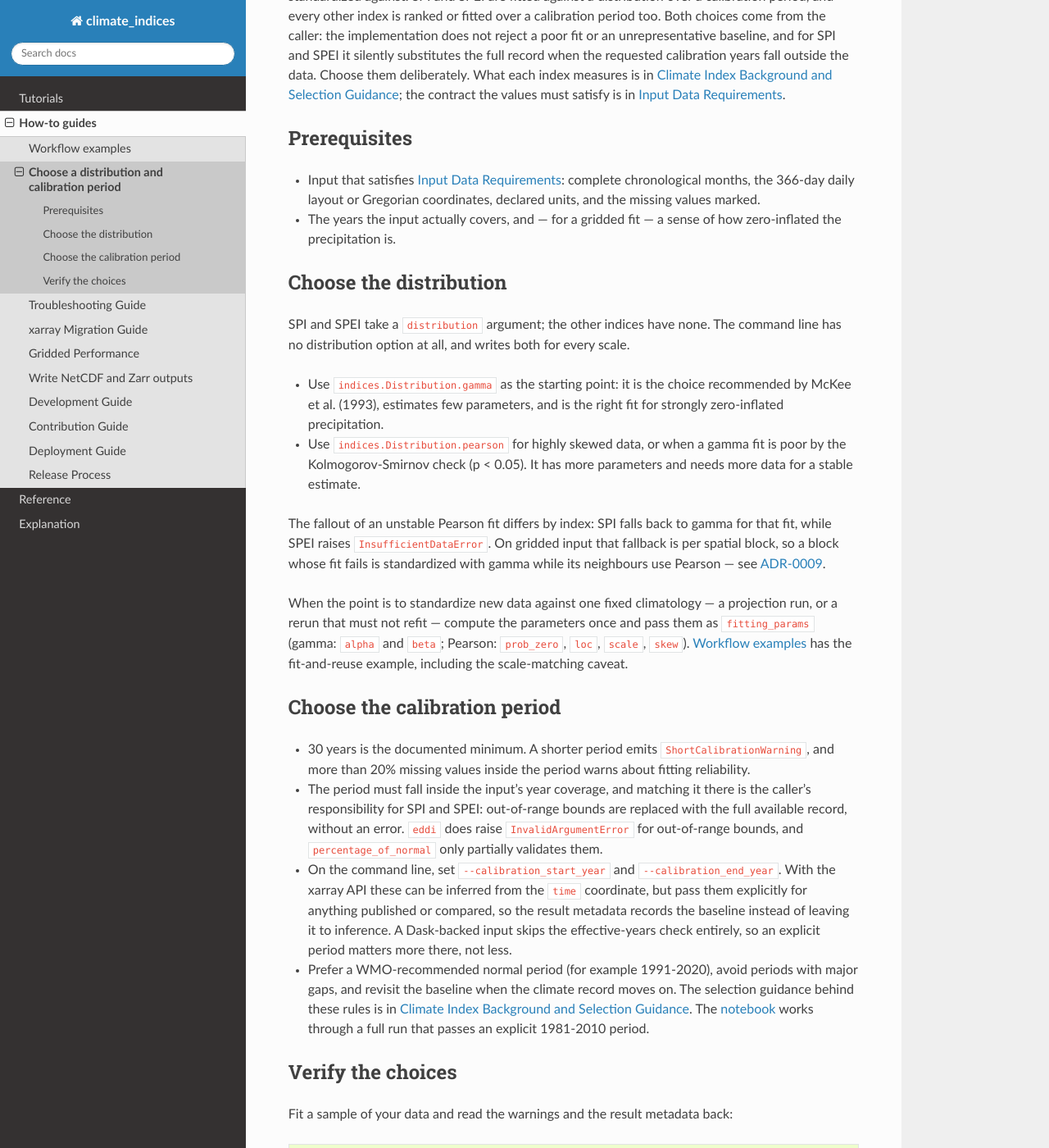
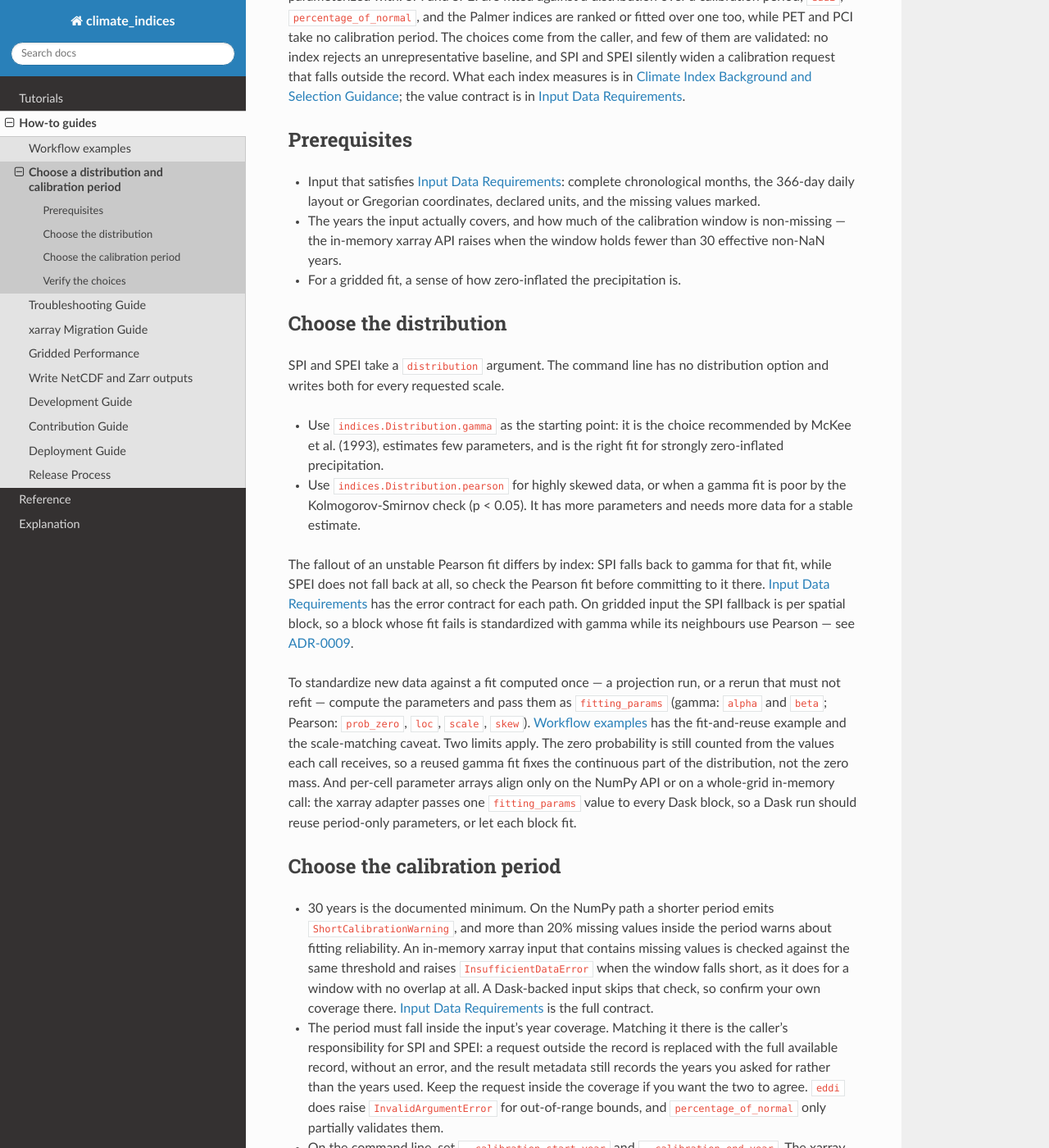
Before and after one commit to monocongo/climate_indices, a Sphinx documentation site: the page built from docs/choosing-parameters.md, in a window 1280 px wide and 1400 px high, scrolled down 200 px. Shown: the whole window at 82% size. Built offline with Sphinx 7.4.7 and the Read the Docs theme 3.1.0, drawn with Linux system fonts in a browser that asks for light colours; some of the changed text lies outside the part shown.

Commit message:
docs(how-to): correct claims found in review (#995)
Review of the new guides found several statements that the code does not
support, plus two over-generalizations. All are documentation fixes; no
behavior changes.

- In-memory xarray inputs with missing values raise InsufficientDataError when
  the calibration window holds fewer than 30 effective non-NaN years, and for a
  non-overlapping window; they do not only warn, and they do not silently widen.
- The result metadata records the requested calibration years, not the years a
  widened fit used, so the guide no longer implies the two always agree.
- SPEI's Pearson path is described by its policy (no gamma fallback) rather than
  by one exception type, since insufficient non-zero values and failed L-moment
  fits raise different errors.
- Reused gamma fitting parameters fix the continuous part of the distribution
  only: the zero probability is still counted from the values each call receives.
- Per-cell fitting parameters align on the NumPy API and whole-grid in-memory
  calls only; the xarray adapter passes one value to every Dask block.
- The command-line file-name pattern is scoped to SPI and SPEI; PNP, PET, and the
  Palmer indices use their own variable names, and a CLI NetCDF records no
  distribution or calibration provenance beyond long_name and the file name.
- The `zarr` package is named as a prerequisite, and the Zarr example states that
  it creates a store rather than replacing one.

````diff
--- a/docs/choosing-parameters.md
+++ b/docs/choosing-parameters.md
@@ -1,27 +1,28 @@
 # Choose a distribution and calibration period
 
 Goal: pick a distribution and calibration period deliberately, and read back what
-a result was standardized against. SPI and SPEI are fitted against a distribution
-over a calibration period, and every other index is ranked or fitted over a
-calibration period too. Both choices come
-from the caller: the implementation does not reject a poor fit or an
-unrepresentative baseline, and for SPI and SPEI it silently substitutes the full
-record when the requested calibration years fall outside the data. Choose them
-deliberately. What each index measures is in {doc}`algorithms`; the contract the
-values must satisfy is in {doc}`data_requirements`.
+a run was parameterized with. SPI and SPEI are fitted against a distribution over
+a calibration period; `eddi`, `percentage_of_normal`, and the Palmer indices are
+ranked or fitted over one too, while PET and PCI take no calibration period. The
+choices come from the caller, and few of them are validated: no index rejects an
+unrepresentative baseline, and SPI and SPEI silently widen a calibration request
+that falls outside the record. What each index measures is in {doc}`algorithms`;
+the value contract is in {doc}`data_requirements`.
 
 ## Prerequisites
 
 - Input that satisfies {doc}`data_requirements`: complete chronological months, the
   366-day daily layout or Gregorian coordinates, declared units, and the missing
   values marked.
-- The years the input actually covers, and — for a gridded fit — a sense of how
-  zero-inflated the precipitation is.
+- The years the input actually covers, and how much of the calibration window is
+  non-missing — the in-memory xarray API raises when the window holds fewer than
+  30 effective non-NaN years.
+- For a gridded fit, a sense of how zero-inflated the precipitation is.
 
 ## Choose the distribution
 
-SPI and SPEI take a `distribution` argument; the other indices have none. The
-command line has no distribution option at all, and writes both for every scale.
+SPI and SPEI take a `distribution` argument. The command line has no distribution
+option and writes both for every requested scale.
 
 - Use `indices.Distribution.gamma` as the starting point: it is the choice
   recommended by McKee et al. (1993), estimates few parameters, and is the right
@@ -31,33 +32,44 @@
   needs more data for a stable estimate.
 
 The fallout of an unstable Pearson fit differs by index: SPI falls back to gamma
-for that fit, while SPEI raises `InsufficientDataError`. On gridded input that
-fallback is per spatial block, so a block whose fit fails is standardized with
-gamma while its neighbours use Pearson — see
+for that fit, while SPEI does not fall back at all, so check the Pearson fit
+before committing to it there. {doc}`data_requirements` has the error contract
+for each path. On gridded input the SPI fallback is per spatial block, so a block
+whose fit fails is standardized with gamma while its neighbours use Pearson — see
 [ADR-0009](adr/0009-spatial-block-declaration.md).
 
-When the point is to standardize new data against one fixed climatology — a
-projection run, or a rerun that must not refit — compute the parameters once and
-pass them as `fitting_params` (gamma: `alpha` and `beta`; Pearson: `prob_zero`,
-`loc`, `scale`, `skew`). {doc}`workflow-examples` has the fit-and-reuse example,
-including the scale-matching caveat.
+To standardize new data against a fit computed once — a projection run, or a rerun
+that must not refit — compute the parameters and pass them as `fitting_params`
+(gamma: `alpha` and `beta`; Pearson: `prob_zero`, `loc`, `scale`, `skew`).
+{doc}`workflow-examples` has the fit-and-reuse example and the scale-matching
+caveat. Two limits apply. The zero probability is still counted from the values
+each call receives, so a reused gamma fit fixes the continuous part of the
+distribution, not the zero mass. And per-cell parameter arrays align only on the
+NumPy API or on a whole-grid in-memory call: the xarray adapter passes one
+`fitting_params` value to every Dask block, so a Dask run should reuse
+period-only parameters, or let each block fit.
 
 ## Choose the calibration period
 
-- 30 years is the documented minimum. A shorter period emits
+- 30 years is the documented minimum. On the NumPy path a shorter period emits
   `ShortCalibrationWarning`, and more than 20% missing values inside the period
-  warns about fitting reliability.
-- The period must fall inside the input's year coverage, and matching it there is
-  the caller's responsibility for SPI and SPEI: out-of-range bounds are replaced
-  with the full available record, without an error. `eddi` does raise
-  `InvalidArgumentError` for out-of-range bounds, and `percentage_of_normal`
-  only partially validates them.
-- On the command line, set `--calibration_start_year` and `--calibration_end_year`.
-  With the xarray API these can be inferred from the `time` coordinate, but pass
-  them explicitly for anything published or compared, so the result metadata
-  records the baseline instead of leaving it to inference. A Dask-backed input
-  skips the effective-years check entirely, so an explicit period matters more
-  there, not less.
+  warns about fitting reliability. An in-memory xarray input that contains
+  missing values is checked against the same threshold and raises
+  `InsufficientDataError` when the window falls short, as it does for a window
+  with no overlap at all. A Dask-backed input skips that check, so confirm your
+  own coverage there. {doc}`data_requirements` is the full contract.
+- The period must fall inside the input's year coverage. Matching it there is the
+  caller's responsibility for SPI and SPEI: a request outside the record is
+  replaced with the full available record, without an error, and the result
+  metadata still records the years you asked for rather than the years used.
+  Keep the request inside the coverage if you want the two to agree. `eddi` does
+  raise `InvalidArgumentError` for out-of-range bounds, and
+  `percentage_of_normal` only partially validates them.
+- On the command line, set `--calibration_start_year` and
+  `--calibration_end_year`. The xarray API infers both from the `time` coordinate
+  when they are omitted, and records inferred years in the result either way;
+  pass them explicitly in anything published or compared, so the baseline is
+  visible in the call itself and does not move with the coordinate values.
 - Prefer a WMO-recommended normal period (for example 1991-2020), avoid periods
   with major gaps, and revisit the baseline when the climate record moves on. The
   selection guidance behind these rules is in {doc}`algorithms`. The
@@ -98,12 +110,16 @@
 
 print([f"{warning.category.__name__}: {warning.message}" for warning in caught])
 print(result.attrs["distribution"], result.attrs["calibration_year_initial"])
+
+# The recorded years are the requested ones: confirm they fall inside the record,
+# or the fit used everything while the metadata says otherwise.
+years = precip["time"].dt.year
+print("coverage:", int(years[0]), int(years[-1]))
 ```
 
 A `GoodnessOfFitWarning` or `ShortCalibrationWarning` here is a fit report, not a
 failure — decide whether the period or distribution should change. Under
-`scheduler="processes"` those warnings are raised in the workers and land in their
-stderr rather than in `caught`, which is why {doc}`performance` recommends keeping
-the logging visible on a first run. The result records `distribution`,
-`calibration_year_initial`, `calibration_year_final`, and `scale`, so a published
-dataset states the baseline it was standardized against.
+`scheduler="processes"` those warnings are raised in the workers, so they appear
+on the workers' stderr rather than in `caught` ({doc}`performance` explains the
+scheduler choice). The result records `distribution` and the requested
+calibration years, alongside `scale` and `climate_indices_version`.
````
Also changed, not shown: docs/performance.md (+4 -3 lines), docs/writing-outputs.md (+25 -23 lines), llms-full.txt (+4 -3 lines).
